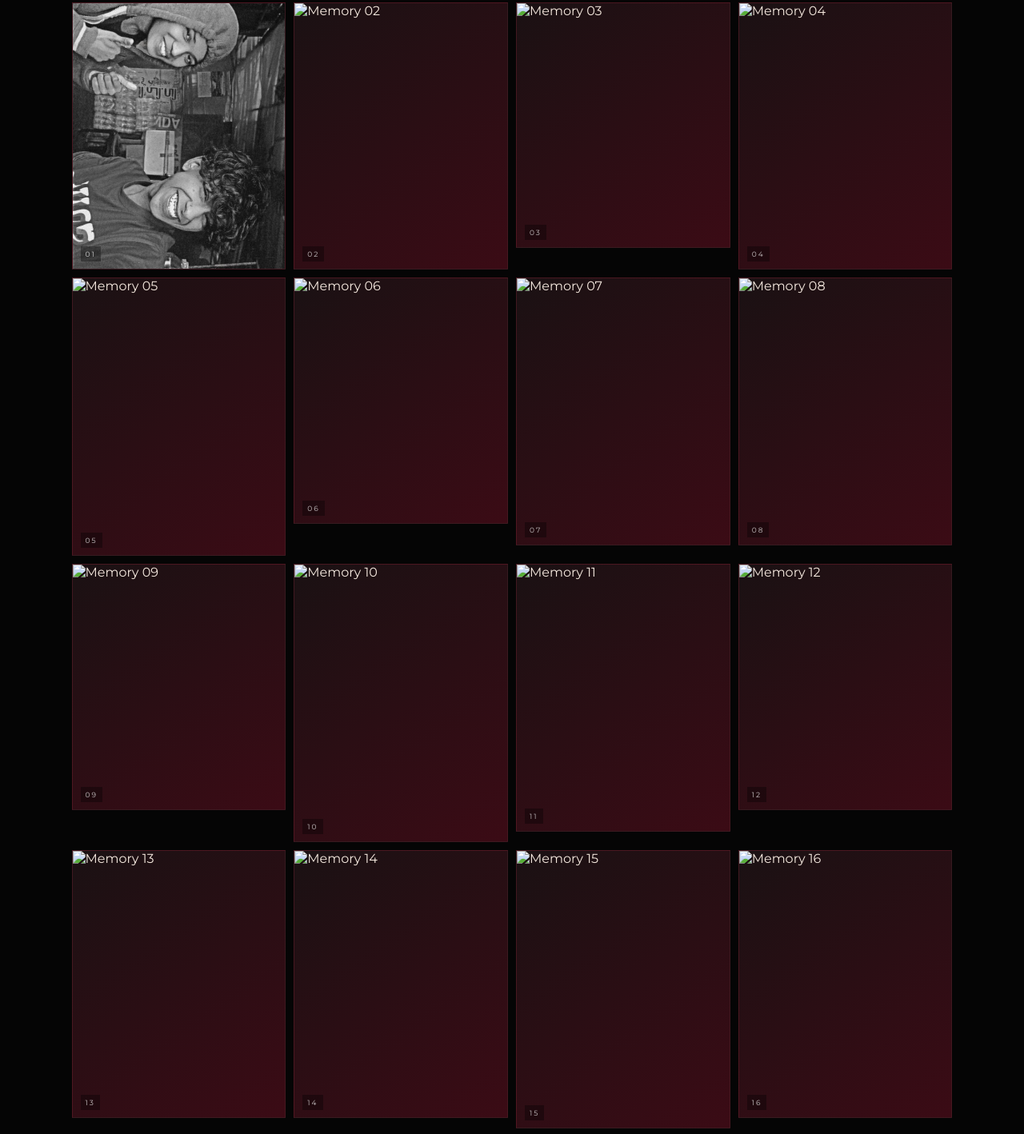
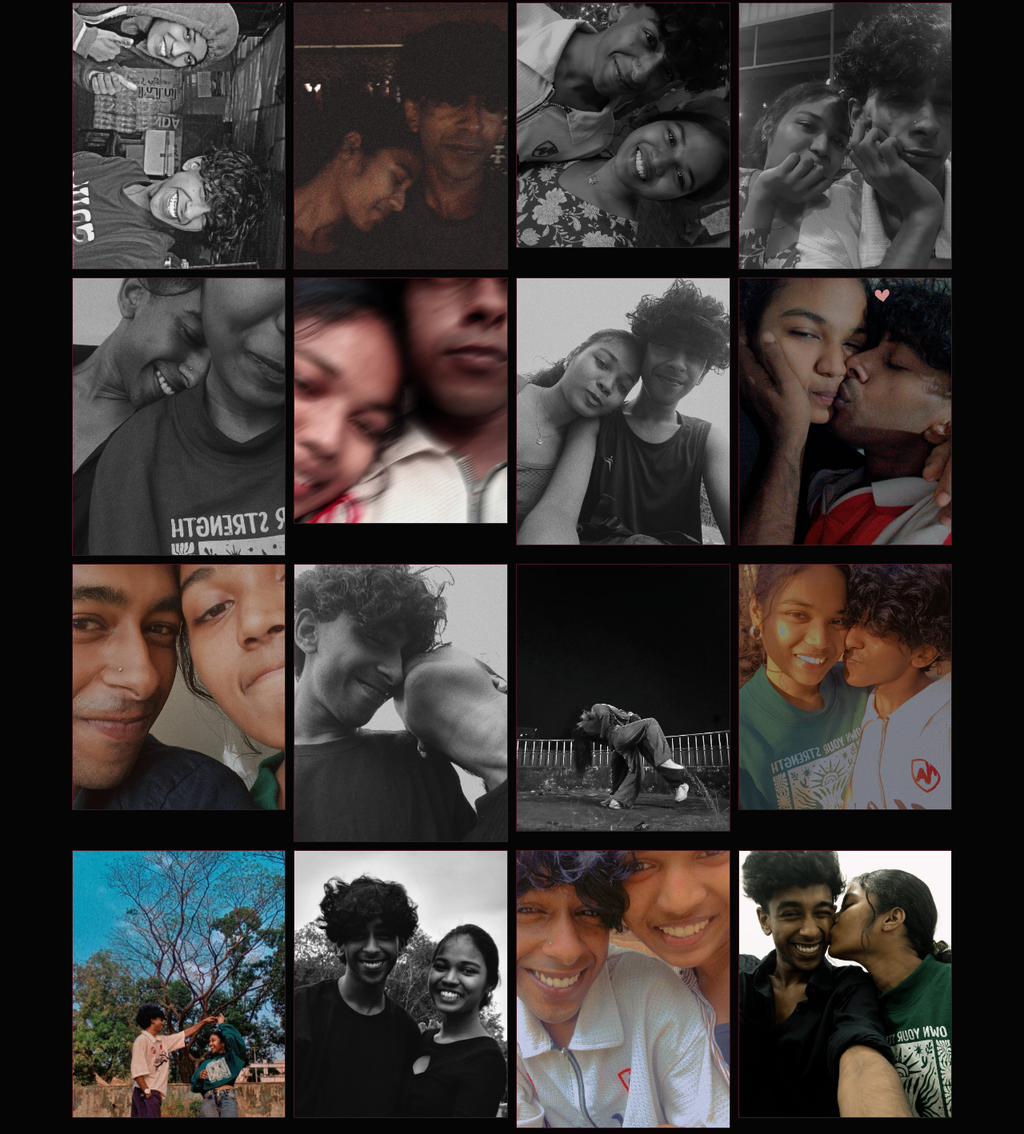
Before and after one commit to Anamika1812-Anu/76dj9p87973ekjblkf07, a plain HTML site: page index.html in a window 1280 px wide. Shown: the part 2116-3534 px from the top of the page at 80% size. Drawn offline with nearby package versions, Linux system fonts and the light colour scheme.

Commit message:
Update index.html

```diff
--- a/index.html
+++ b/index.html
@@ -698,223 +698,223 @@
 
       <div class="gallery">
 
-        <!-- PHOTO 01 -->
+        <!-- PHOTO 02 -->
         <div class="photo">
           <img
             src="image/IMG-20260120-WA0014.jpg"
             alt="Memory 01"
             loading="lazy"
           >
-          <span class="num">01</span>
+
         </div>
 
 
         <!-- PHOTO 02 -->
         <div class="photo">
           <img
-            src="images/IMG-20260120-WA0014.jpg"
+            src="image/IMG-20260131-WA0035.jpg"
             alt="Memory 02"
             loading="lazy"
           >
-          <span class="num">02</span>
+
         </div>
 
 
         <!-- PHOTO 03 -->
         <div class="photo">
           <img
-            src="images/IMG-20260211-WA0034.jpg"
+            src="image/IMG-20260211-WA0034.jpg"
             alt="Memory 03"
             loading="lazy"
           >
-          <span class="num">03</span>
+
         </div>
 
 
         <!-- PHOTO 04 -->
         <div class="photo">
           <img
-            src="images/IMG-20260211-WA0040.jpg"
+            src="image/IMG-20260211-WA0040.jpg"
             alt="Memory 04"
             loading="lazy"
           >
-          <span class="num">04</span>
+
         </div>
 
 
         <!-- PHOTO 05 -->
         <div class="photo">
           <img
-            src="images/IMG-20260929-WA0008.jpg"
+            src="image/IMG-20260929-WA0008.jpg"
             alt="Memory 05"
             loading="lazy"
           >
-          <span class="num">05</span>
+
         </div>
 
 
         <!-- PHOTO 06 -->
         <div class="photo">
           <img
-            src="images/photo6.jpg"
+            src="image/IMG-20260929-WA0025.jpg"
             alt="Memory 06"
             loading="lazy"
           >
-          <span class="num">06</span>
+
         </div>
 
 
         <!-- PHOTO 07 -->
         <div class="photo">
           <img
-            src="images/photo7.jpg"
+            src="image/IMG-20260929-WA0012.jpg"
             alt="Memory 07"
             loading="lazy"
           >
-          <span class="num">07</span>
+
         </div>
 
 
         <!-- PHOTO 08 -->
         <div class="photo">
           <img
-            src="images/photo8.jpg"
+            src="image/IMG-20260929-WA0024.jpg"
             alt="Memory 08"
             loading="lazy"
           >
-          <span class="num">08</span>
+
         </div>
 
 
         <!-- PHOTO 09 -->
         <div class="photo">
           <img
-            src="images/photo9.jpg"
+            src="image/IMG-20260929-WA0009.jpg"
             alt="Memory 09"
             loading="lazy"
           >
-          <span class="num">09</span>
+
         </div>
 
 
         <!-- PHOTO 10 -->
         <div class="photo">
           <img
-            src="images/photo10.jpg"
+            src="image/IMG-20260929-WA0022.jpg"
             alt="Memory 10"
             loading="lazy"
           >
-          <span class="num">10</span>
+
         </div>
 
 
         <!-- PHOTO 11 -->
         <div class="photo">
           <img
-            src="images/photo11.jpg"
+            src="image/IMG-20260929-WA0020.jpg"
             alt="Memory 11"
             loading="lazy"
           >
-          <span class="num">11</span>
+
         </div>
 
 
         <!-- PHOTO 12 -->
         <div class="photo">
           <img
-            src="images/photo12.jpg"
+            src="image/IMG-20261001-WA0029.jpg"
             alt="Memory 12"
             loading="lazy"
           >
-          <span class="num">12</span>
+
         </div>
 
 
         <!-- PHOTO 13 -->
         <div class="photo">
           <img
-            src="images/photo13.jpg"
+            src="image/IMG-20260929-WA0018.jpg"
             alt="Memory 13"
             loading="lazy"
           >
-          <span class="num">13</span>
+
         </div>
 
 
         <!-- PHOTO 14 -->
         <div class="photo">
           <img
-            src="images/photo14.jpg"
+            src="image/IMG-20260929-WA0010.jpg"
             alt="Memory 14"
             loading="lazy"
           >
-          <span class="num">14</span>
+
         </div>
 
 
         <!-- PHOTO 15 -->
         <div class="photo">
           <img
-            src="images/photo15.jpg"
+            src="image/IMG-20260929-WA0028.jpg"
             alt="Memory 15"
             loading="lazy"
           >
-          <span class="num">15</span>
+
         </div>
 
 
         <!-- PHOTO 16 -->
         <div class="photo">
           <img
-            src="images/photo16.jpg"
+            src="image/IMG-20261001-WA0033.jpg"
             alt="Memory 16"
             loading="lazy"
           >
-          <span class="num">16</span>
+
         </div>
 
 
         <!-- PHOTO 17 -->
         <div class="photo">
           <img
-            src="images/photo17.jpg"
+            src="image/IMG-20260929-WA0026.jpg"
             alt="Memory 17"
             loading="lazy"
           >
-          <span class="num">17</span>
+
         </div>
 
 
         <!-- PHOTO 18 -->
         <div class="photo">
           <img
-            src="images/photo18.jpg"
+            src="image/IMG-20261001-WA0008.jpg"
             alt="Memory 18"
             loading="lazy"
           >
-          <span class="num">18</span>
+
         </div>
 
 
         <!-- PHOTO 19 -->
         <div class="photo">
           <img
-            src="images/photo19.jpg"
+            src="image/IMG-20260929-WA0013.jpg"
             alt="Memory 19"
             loading="lazy"
           >
-          <span class="num">19</span>
+
         </div>
 
 
         <!-- PHOTO 20 -->
         <div class="photo">
           <img
-            src="images/photo20.jpg"
+            src="image/IMG-20261001-WA0011.jpg"
             alt="Memory 20"
             loading="lazy"
           >
-          <span class="num">20</span>
+
         </div>
 
       </div>
```
